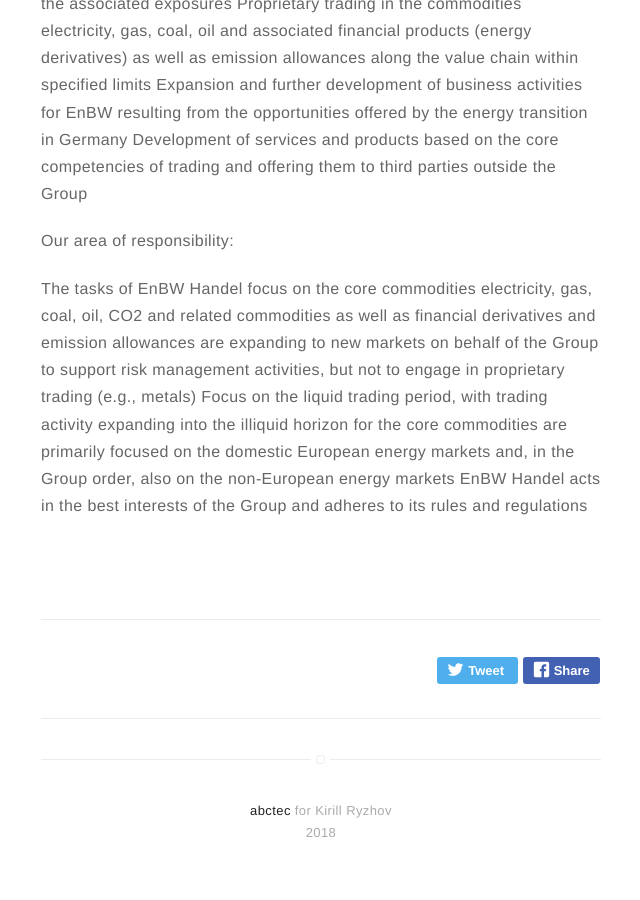
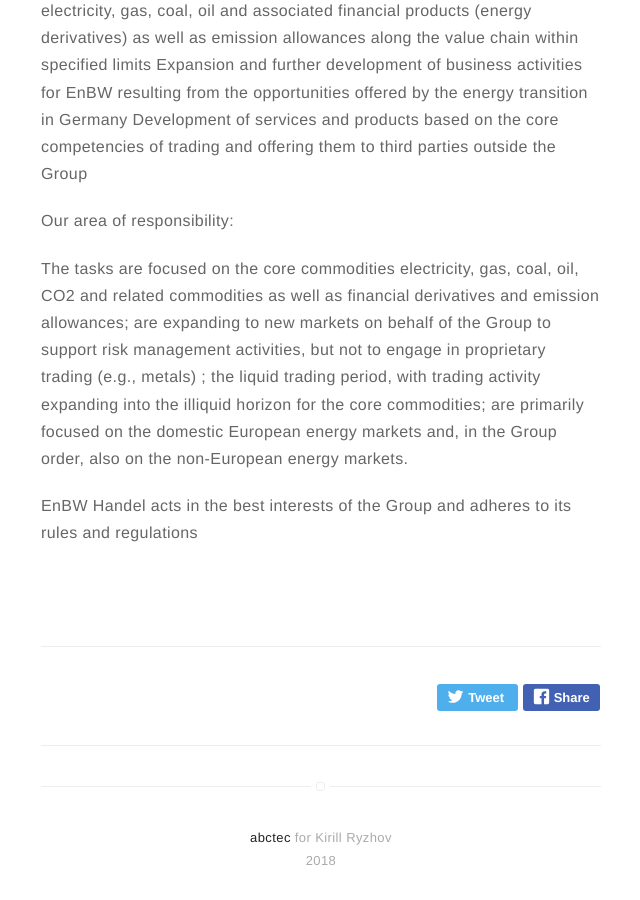
Before and after one commit to kryzhov/kryzhov.github.io, a Jekyll site: the page built from _posts/2018-10-01-enbw mission statement.md, in a window 1280 px wide and 900 px high, scrolled down 1059 px. Shown: the whole window, without its empty margins (319-959 px from the left). Built offline with Jekyll 4.4.1, drawn with Linux system fonts in a browser that asks for light colours; our own code applies the rules of GitHub Pages for plain Markdown files; some of the changed text lies outside the part shown.

Commit message:
Update 2018-10-01-enbw mission statement.md

```diff
--- a/_posts/2018-10-01-enbw mission statement.md
+++ b/_posts/2018-10-01-enbw mission statement.md
@@ -32,9 +27,6 @@
 
 Our area of responsibility:
 
-The tasks of EnBW Handel
-focus on the core commodities electricity, gas, coal, oil, CO2 and related commodities as well as financial derivatives and emission allowances
-are expanding to new markets on behalf of the Group to support risk management activities, but not to engage in proprietary trading (e.g., metals)
-Focus on the liquid trading period, with trading activity expanding into the illiquid horizon for the core commodities
-are primarily focused on the domestic European energy markets and, in the Group order, also on the non-European energy markets
+The tasks are focused on the core commodities electricity, gas, coal, oil, CO2 and related commodities as well as financial derivatives and emission allowances; are expanding to new markets on behalf of the Group to support risk management activities, but not to engage in proprietary trading (e.g., metals) ; the liquid trading period, with trading activity expanding into the illiquid horizon for the core commodities; are primarily focused on the domestic European energy markets and, in the Group order, also on the non-European energy markets.
+
 EnBW Handel acts in the best interests of the Group and adheres to its rules and regulations
```
Also changed, not shown: other parts of _posts/2018-10-01-enbw mission statement.md (+2 -7 lines).
